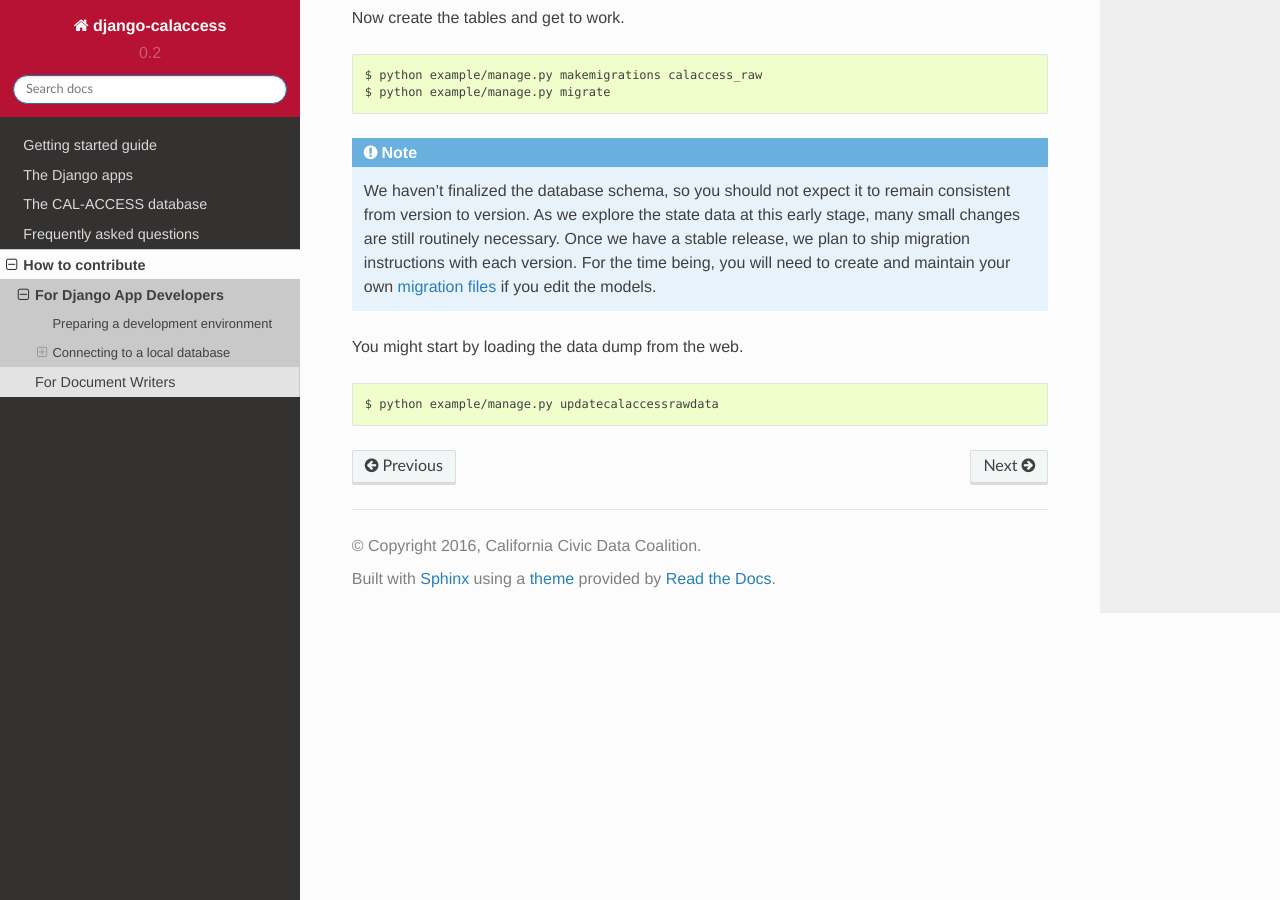
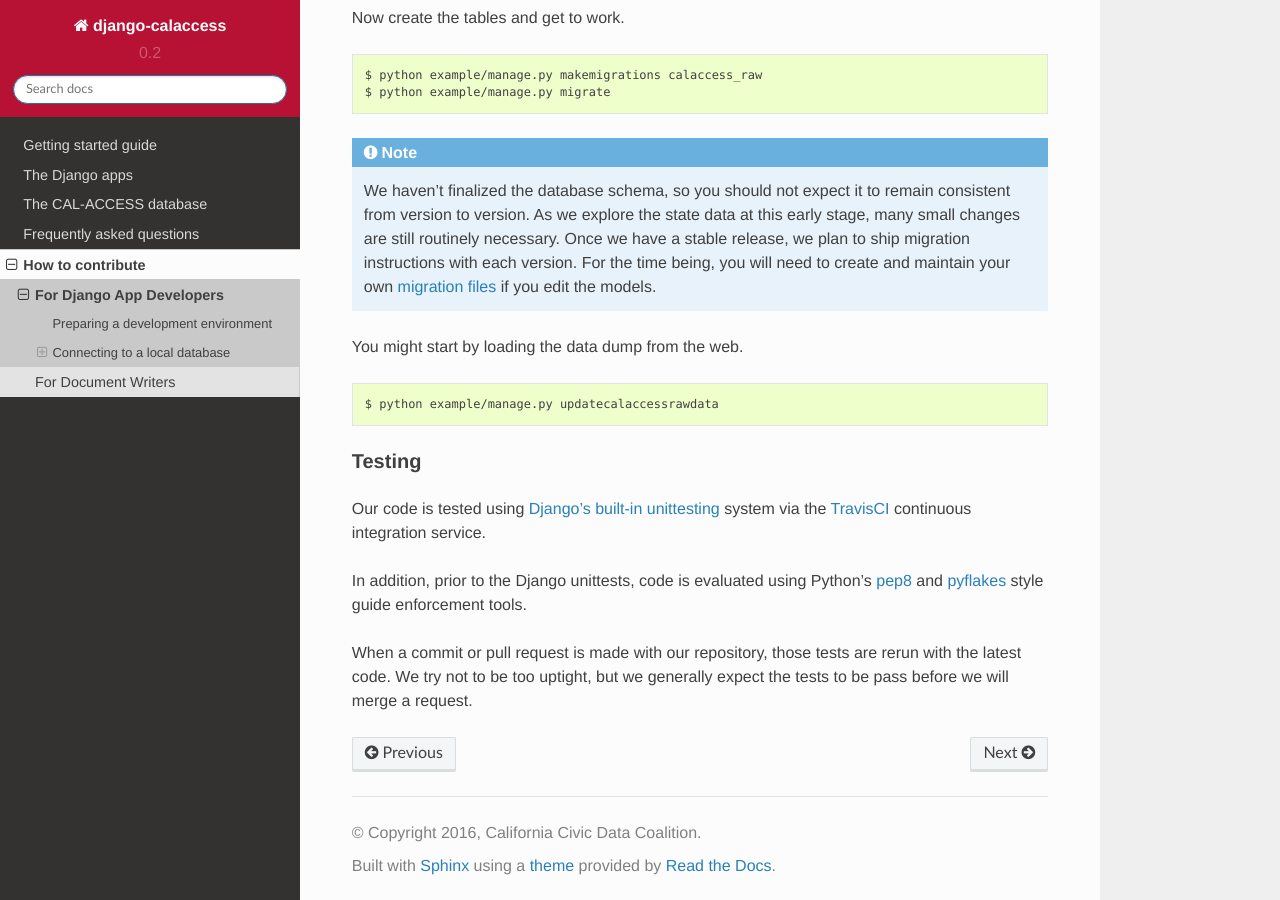
Before and after one commit to palewire/django-calaccess-technical-documentation, a Sphinx documentation site: the page built from docs/app_devs.rst, in a window 1280 px wide and 900 px high, scrolled down 2374 px. Built offline with Sphinx 7.4.7 and the Read the Docs theme 2.0.0, drawn with Linux system fonts in a browser that asks for light colours.

Commit message:
Add section about unit tests

```diff
--- a/docs/app_devs.rst
+++ b/docs/app_devs.rst
@@ -119,3 +119,13 @@ You might start by loading the data dump from the web.
 .. code-block:: bash
 
     $ python example/manage.py updatecalaccessrawdata
+
+Testing
+~~~~~~~
+
+Our code is tested using `Django's built-in unittesting <https://docs.djangoproject.com/en/1.9/topics/testing/>`_ system via the `TravisCI <https://travis-ci.org/california-civic-data-coalition/django-calaccess-raw-data>`_ continuous integration service.
+
+In addition, prior to the Django unittests, code is evaluated using Python's `pep8 <https://pypi.python.org/pypi/pep8>`_ and `pyflakes <https://pypi.python.org/pypi/pyflakes>`_ style guide enforcement tools.
+
+When a commit or pull request is made with our repository, those tests are rerun with the latest code.
+We try not to be too uptight, but we generally expect the tests to be pass before we will merge a request.
```
